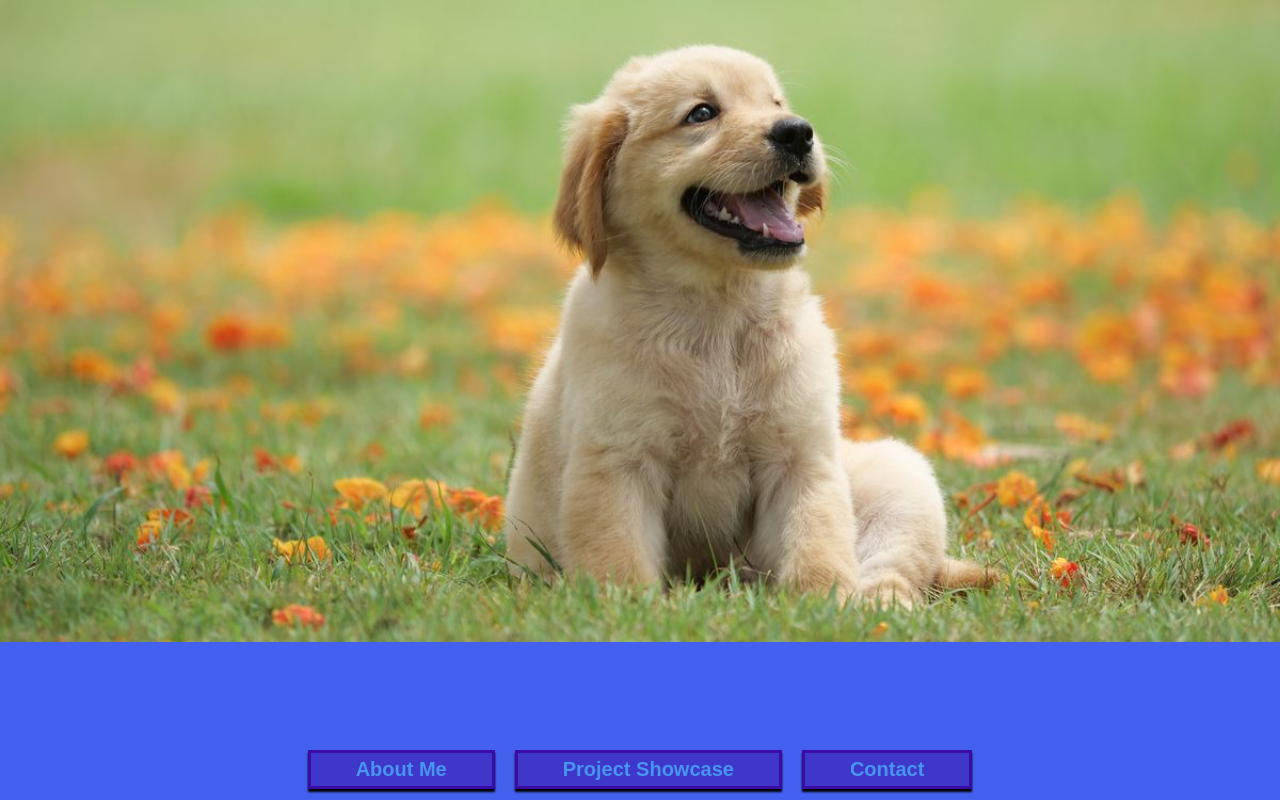
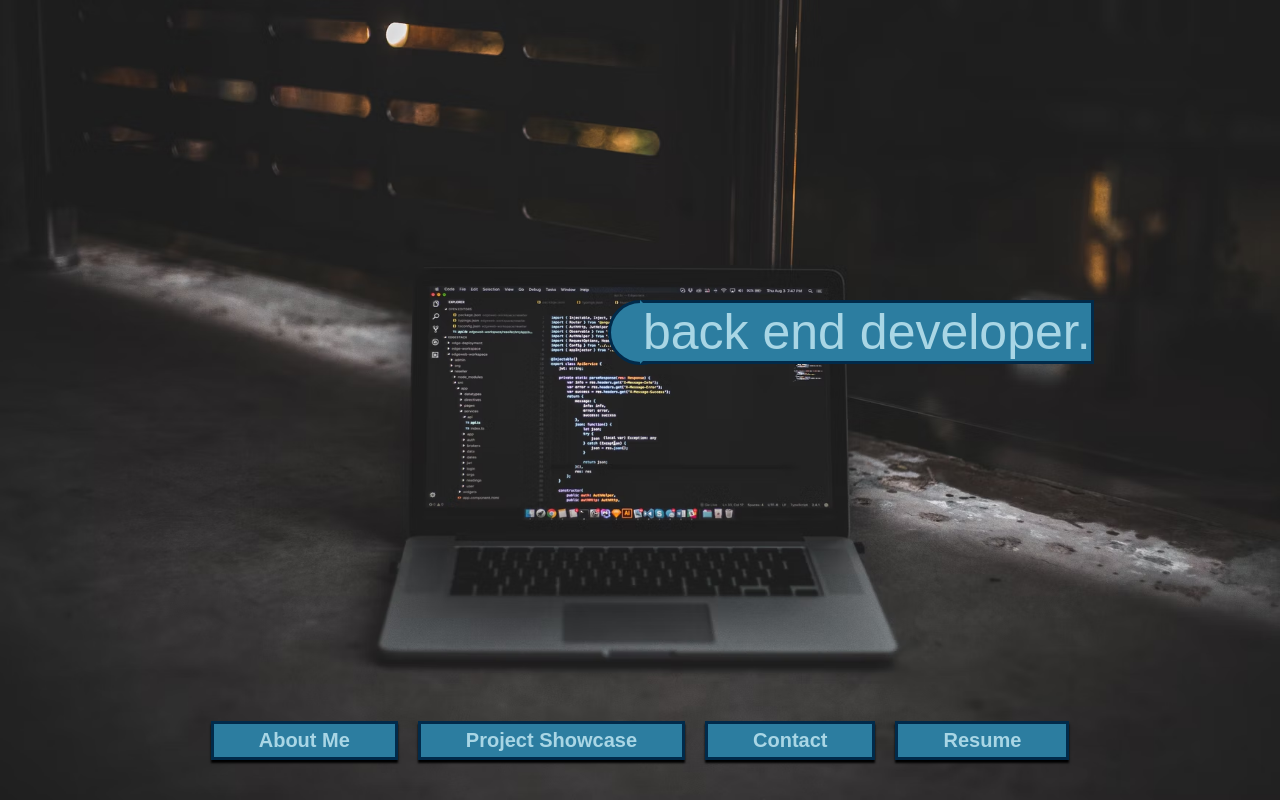
Before and after one commit to Lazikaz/lazikaz, a plain HTML site: page index.html in a window 1280 px wide. Drawn offline with Linux system fonts and the light colour scheme.

Commit message:
second half of puzzle piece working, need to add first half

```diff
--- a/index.html
+++ b/index.html
@@ -11,13 +11,23 @@
 <body>
     <div id="wrapper">
         <div id="imageFrame">
+            <div id="imageHolder">
                 <div class="img">
-                    <img src="./pictures/test.jpg" alt="">
+                    <div class="puzzlepiece">
+                        <div class="puzzleoutward"></div>
+                        <p class="imgtext">front end developer.</p>
+                    </div>
+                    <img src="./pictures/code1.jpg" alt="">
                 </div>
                 <div class="img">
-                    <img src="./pictures/test.jpg" alt="">
+                    <div class="puzzlepiece">
+                        <div class="puzzleoutward"></div>
+                        <p class="imgtext">back end developer.</p>
+                    </div>
+                    <img src="./pictures/code2.avif" alt="">
                 </div>
             </div>
+
             <nav>
                 <div class="menubutton">
                     <a href="">About Me</a>
@@ -28,7 +38,12 @@
                 <div class="menubutton">
                     <a href="">Contact</a>
                 </div>
+                <div class="menubutton">
+                    <a href="">Resume</a>
+                </div>
             </nav>
+        </div>
+
     </div>
 
 </body>
--- a/styles.css
+++ b/styles.css
@@ -9,22 +9,25 @@ body{
     position: absolute;
     width: 100%;
     height: 100%;
-    background-color: #4361EE;
+    background-color: #013A63;
 }
 
 nav{
+    position: absolute;
+    left: 50%;
+    right: 50%;
+    bottom: 5%;
     display: flex;
     flex-flow: row nowrap;
     justify-content: center;
     align-items: center;
-    padding: 30px;
 }
 
 nav a{
     margin-left: 40px;
     margin-right: 40px;
     text-decoration: none;
-    color: #4895EF;
+    color: #A9D6E5;
     font-family: Arial, Helvetica, sans-serif;
     font-size: 20px;
     font-weight: 550;
@@ -35,38 +38,81 @@ nav a{
     margin-left: 10px;
     margin-right: 10px;
     padding:5px;
-    background-color: #3F37C9;
+    background-color: #2C7DA0;
     border-radius: 0px;
     transition: background-color 150ms linear;
     box-shadow: 0px 3px 2px black;
-    border-color: #3A0CA3;
+    border-color: #012A4A;
     border-style: solid;
 }
 
 .menubutton:hover{
-    background-color: #3A0CA3;
+    background-color: #012A4A;
 
 }
 
 #imageFrame{
     width: 100%;
-    height: 90%;
+    height: 100%;
     overflow: hidden;
 }
 
 .img{
     width: 100%;
     height: 100%;
+    position: relative;
 }
 
 .img img{
+    position: relative;
     width: 100%;
-    height: auto;
+    height:100%;
 }
 
 #imageHolder{
+    position: relative;
     width: 100%;
     height: 100%;
+    animation: movingImages 15s infinite cubic-bezier(0.075, 0.82, 0.165, 1);
+}
+
+.img p{
+    display:flex;
+    white-space: nowrap;
+    position: absolute;
+    border-style: solid;
+    font-family: Arial, Helvetica, sans-serif;
+    color: #A9D6E5;
+    border-color: #012A4A;
+    background-color: #2C7DA0;
+    border-left-color: #2C7DA0;
+    font-size: 50px;
+    justify-content: flex-start;
+    align-items: center;
+    z-index: 1;
+    bottom: -49px;
+}
+
+.puzzleoutward{
+    position: relative;
+    display: flex;
+    border-style: solid;
+    color: #012A4A;
+    background-color: #2C7DA0;
+    height: 59px;
+    width: 59px;
+    right: 50%;
+    bottom: 0px;
+    border-radius: 100%;
+    z-index:1
+}
+
+.puzzlepiece{
+    display: inline;
+    position: absolute;
+    z-index: 1;
+    top: 300px;
+    left: 50%;
 }
 
 /* SCROLLBAR */
@@ -76,3 +122,12 @@ nav a{
 }
 
 /*ANIMATION*/
+
+@keyframes movingImages{
+    0% {bottom:0%}
+    16.5%{bottom:0%}
+    33% {bottom: 100%}
+    49.5%{bottom:100%}
+    66% {bottom:200%}
+    100% {bottom: 200%}
+}
```
Also changed, not shown: pictures/code1.jpg (added), pictures/code2.avif (added), pictures/download.jfif (deleted), pictures/test.jpg (deleted). Lines whose indentation alone changed are shown as unchanged.
